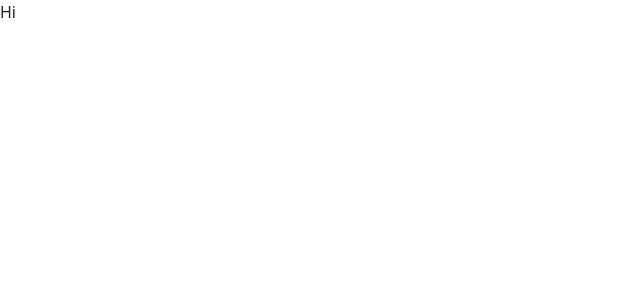
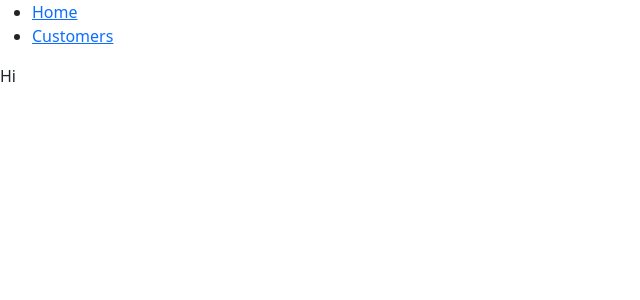
Before and after one commit to Millamarianna/tt_app, a React (Create React App) app: page / in a window 1280 px wide. Shown: the top 300 px of the page, without its empty margins (0-640 px from the left). Built offline with nearby package versions, Linux system fonts and the light colour scheme.

Commit message:
updated router

```diff
--- a/src/App.js
+++ b/src/App.js
@@ -1,6 +1,8 @@
 import React from 'react';
 import { BrowserRouter, Routes, Route } from "react-router-dom";
 import Home from "./screens/Home";
+import Layout from './components/Layout';
+import NoPage from "./screens/NoPage";
 import AdminCustomers from "./screens/AdminCustomers";
 
 function App() {
@@ -8,9 +10,10 @@ function App() {
 
     <BrowserRouter>
     <Routes>
-      <Route path="/" element={<Home />}>
+      <Route path="/" element={<Layout />}>
         <Route index element={<Home />} />
         <Route path="customers" element={<AdminCustomers />} />
+        <Route path="*" element={<NoPage />} />
       </Route>
     </Routes>
   </BrowserRouter>
--- a/src/components/Layout.js
+++ b/src/components/Layout.js
@@ -1,14 +1,22 @@
-import Header from "./Header";
-import Footer from "./Footer";
+import { Outlet, Link } from "react-router-dom";
 
-const Layout = ({content}) => {
+const Layout = () => {
   return (
+    <>
+      <nav>
+        <ul>
+          <li>
+            <Link to="/">Home</Link>
+          </li>
+          <li>
+            <Link to="/customers">Customers</Link>
+          </li>
+        </ul>
+      </nav>
 
-    <div className="flex flex-col h-screen bg-orange-400">
-        <Header />
-        {content}
+      <Outlet />
+    </>
+  )
+};
 
-    </div>
-  )
-}
-export default Layout
+export default Layout;
--- /dev/null
+++ b/src/screens/NoPage.js
@@ -0,0 +1,5 @@
+const NoPage = () => {
+    return <h1>404</h1>;
+  };
+
+  export default NoPage;
```
